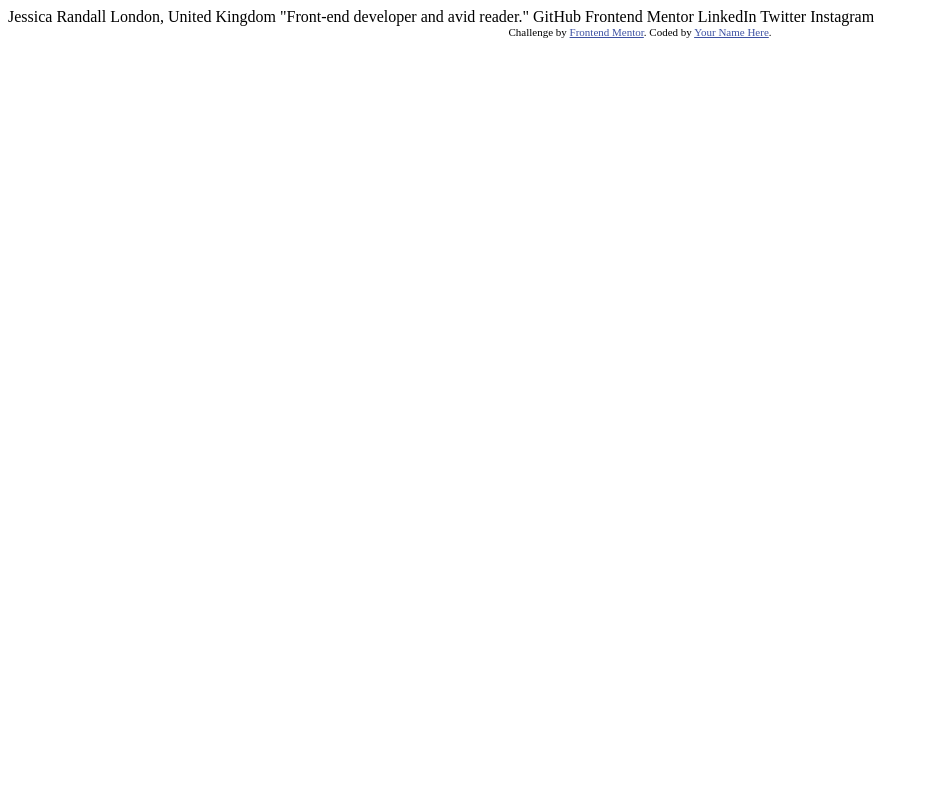
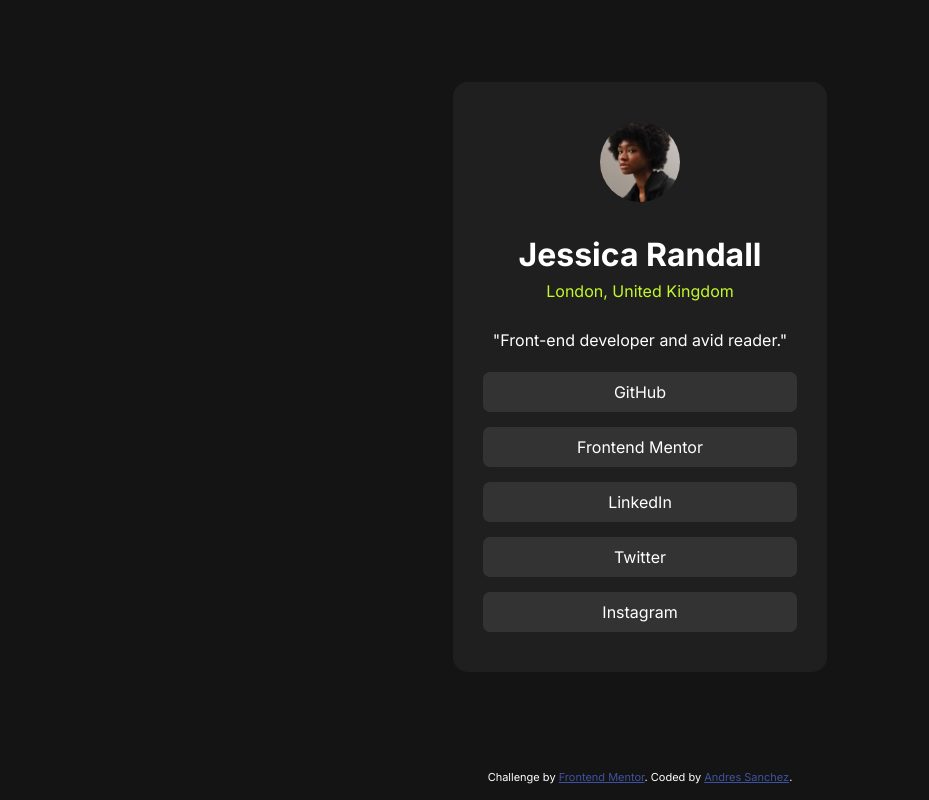
Before and after one commit to andres-sr96/social-links-profile, a plain HTML site: page index.html in a window 1280 px wide. Shown: the whole page, without its empty margins (0-929 px from the left). Drawn offline with Linux system fonts and the light colour scheme.

Commit message:
desktop version done

```diff
--- a/index.html
+++ b/index.html
@@ -1,34 +1,71 @@
 <!DOCTYPE html>
 <html lang="en">
   <head>
-  <meta charset="UTF-8">
-  <meta name="viewport" content="width=device-width, initial-scale=1.0"> <!-- displays site properly based on user's device -->
+    <meta charset="UTF-8" />
+    <meta name="viewport" content="width=device-width, initial-scale=1.0" />
+    <!-- displays site properly based on user's device -->
 
-  <link rel="icon" type="image/png" sizes="32x32" href="./assets/images/favicon-32x32.png">
+    <link
+      rel="icon"
+      type="image/png"
+      sizes="32x32"
+      href="./assets/images/favicon-32x32.png"
+    />
 
     <title>Frontend Mentor | Social links profile</title>
-
+    <link rel="stylesheet" href="styles.css" />
+    <link rel="preconnect" href="https://fonts.googleapis.com" />
+    <link rel="preconnect" href="https://fonts.gstatic.com" crossorigin />
+    <link
+      href="https://fonts.googleapis.com/css2?family=Inter:ital,opsz,wght@0,14..32,100..900;1,14..32,100..900&display=swap"
+      rel="stylesheet"
+    />
     <!-- Feel free to remove these styles or customise in your own stylesheet 👍 -->
     <style>
-    .attribution { font-size: 11px; text-align: center; }
-    .attribution a { color: hsl(228, 45%, 44%); }
+      .attribution {
+        font-size: 11px;
+        text-align: center;
+      }
+      .attribution a {
+        color: hsl(228, 45%, 44%);
+      }
     </style>
   </head>
   <body>
-
-  Jessica Randall
-  London, United Kingdom
-  "Front-end developer and avid reader."
-
-  GitHub
-  Frontend Mentor
-  LinkedIn
-  Twitter
-  Instagram
-
+    <main class="wrapper">
+      <div class="card_container">
+        <div class="card_profile">
+          <div class="card_profile_image">
+            <img
+              class="card_image"
+              src="assets/images/avatar-jessica.jpeg"
+              alt="article"
+            />
+          </div>
+          <div class="card_profile_info">
+            <h1>Jessica Randall</h1>
+            <p>London, United Kingdom</p>
+          </div>
+          <div class="card_profile_career">
+            <p>"Front-end developer and avid reader."</p>
+          </div>
+        </div>
+        <div class="card_social_links">
+          <div class="social_link">GitHub</div>
+          <div class="social_link">Frontend Mentor</div>
+          <div class="social_link">LinkedIn</div>
+          <div class="social_link">Twitter</div>
+          <div class="social_link">Instagram</div>
+        </div>
+      </div>
+    </main>
+    <footer>
       <div class="attribution">
-    Challenge by <a href="https://www.frontendmentor.io?ref=challenge" target="_blank">Frontend Mentor</a>.
-    Coded by <a href="#">Your Name Here</a>.
+        Challenge by
+        <a href="https://www.frontendmentor.io?ref=challenge" target="_blank"
+          >Frontend Mentor</a
+        >. Coded by <a href="https://github.com/andres-sr96">Andres Sanchez</a>.
       </div>
+    </footer>
   </body>
 </html>
--- /dev/null
+++ b/styles.css
@@ -0,0 +1,93 @@
+* {
+  margin: 0;
+  padding: 0;
+  font-family: "Inter", sans-serif;
+}
+
+body {
+  background-color: hsl(0, 0%, 8%);
+  color: hsl(0, 0%, 100%);
+  min-height: 100vh;
+  display: flex;
+  flex-direction: column;
+}
+
+.wrapper {
+  flex: 1;
+  display: flex;
+  justify-content: center;
+  align-items: center;
+}
+
+.card_container {
+  background-color: hsl(0, 0%, 12%);
+  display: flex;
+  flex-direction: column;
+  border-radius: 15px;
+  padding: 40px;
+  gap: 20px;
+}
+
+.card_profile {
+  display: flex;
+  flex-direction: column;
+  align-items: center;
+  gap: 25px;
+}
+
+.card_profile_info {
+  display: flex;
+  flex-direction: column;
+  align-items: center;
+}
+
+h1 {
+  line-height: 150%;
+  letter-spacing: 0px;
+  font-weight: 700;
+}
+
+.card_profile_info p {
+  line-height: 150%;
+  letter-spacing: 0px;
+  color: hsl(75, 94%, 57%);
+}
+
+.card_profile_career {
+  line-height: 150%;
+  letter-spacing: 0px;
+  font-weight: 400;
+}
+
+.card_image {
+  border-radius: 100%;
+  width: 80px;
+}
+
+.card_social_links {
+  display: flex;
+  flex-direction: column;
+  align-items: center;
+  gap: 15px;
+}
+
+.social_link {
+  background-color: hsl(0, 0%, 20%);
+  padding: 10px;
+  width: 100%;
+  text-align: center;
+  border-radius: 7px;
+    transition: 0.3s;
+}
+
+.social_link:hover {
+    background-color: hsl(75, 94%, 57%);
+    cursor: pointer;
+    color: hsl(0, 0%, 8%);
+}
+
+footer {
+  padding: 1rem;
+  font-size: 0.8rem;
+  text-align: center;
+}
```
Lines whose indentation alone changed are shown as unchanged.
